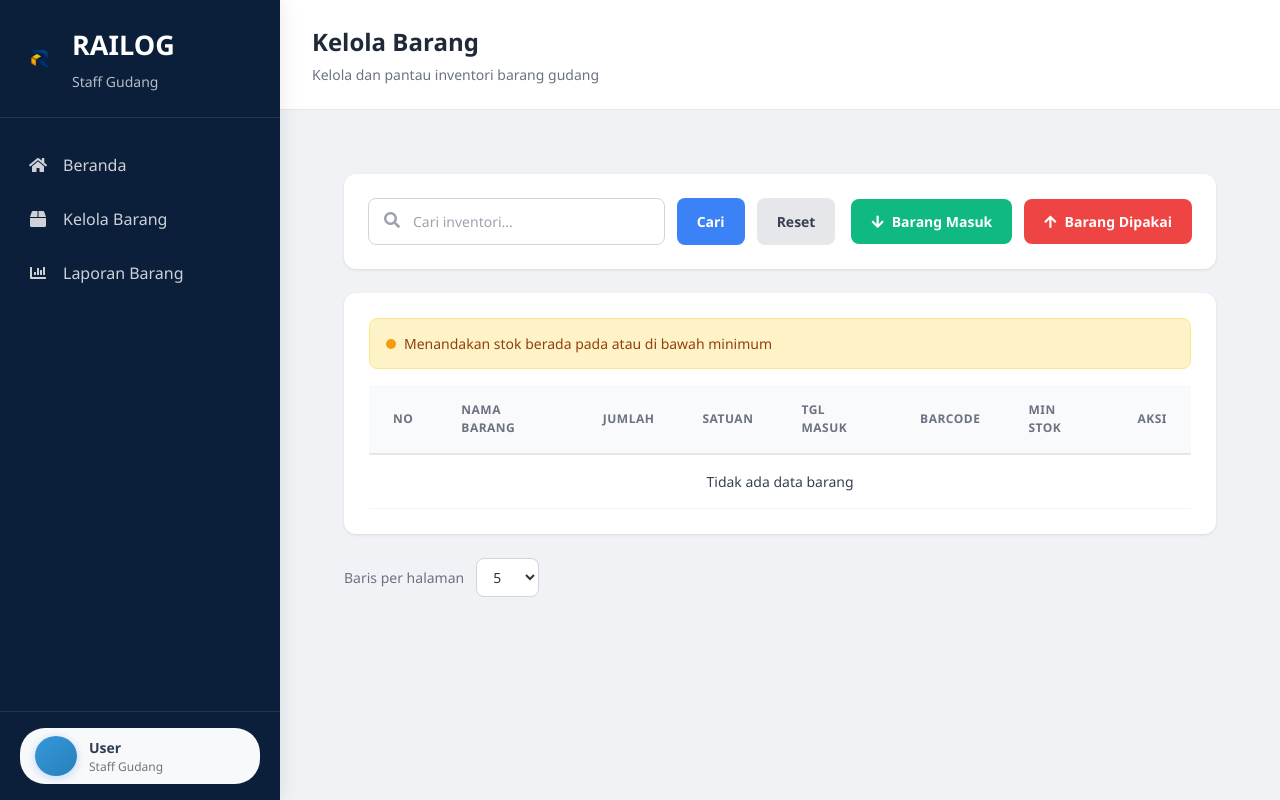
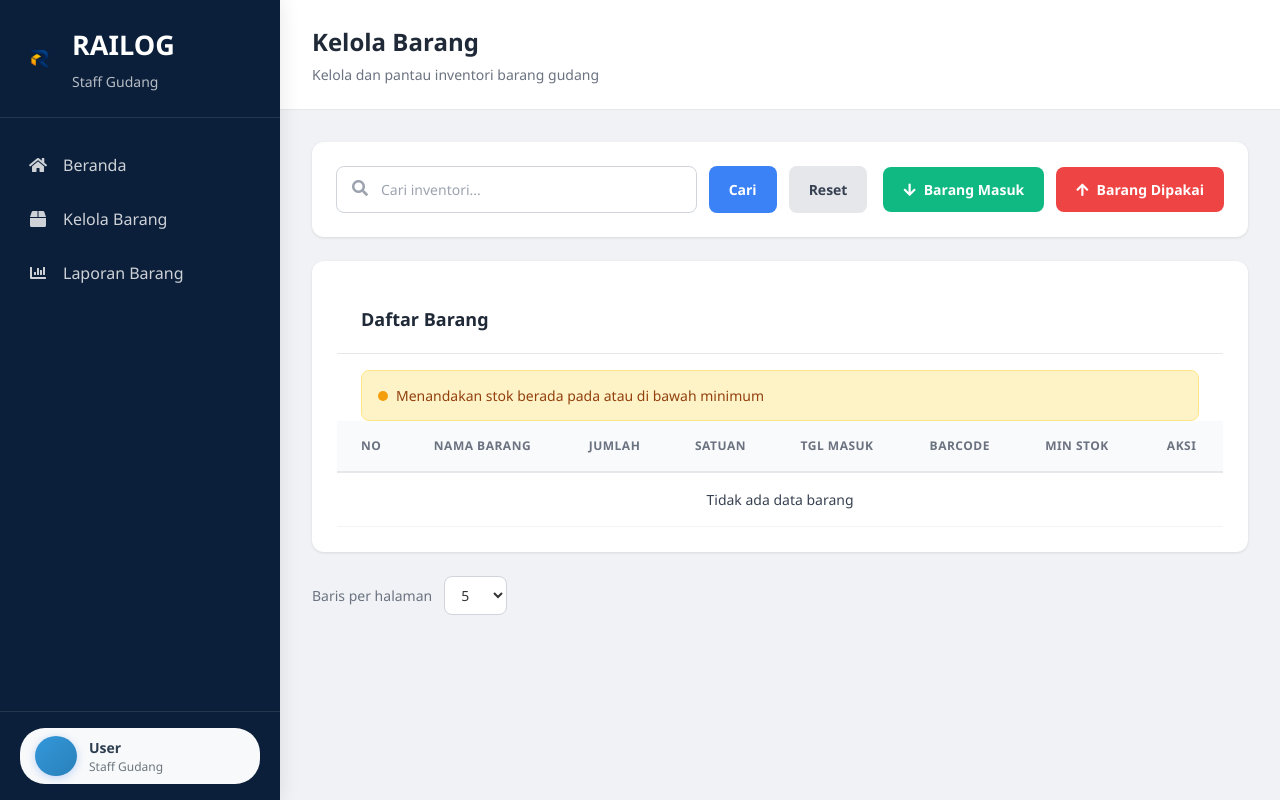
Before and after one commit to ProtoCyper/RAILOG, a CodeIgniter 4 app: the page made by app/Views/user/kelola_barang.php in a window 1280 px wide. Run offline with PHP 8.4 and a stand-in for CodeIgniter, Linux system fonts and the light colour scheme; the template is opened without the code that fills it, so the values that code supplies are empty; some libraries are stand-ins or nearby versions.

Commit message:
style: Merubah struktur/layout page wrapper dan page header pada kelola barang

```diff
--- a/app/Views/user/kelola_barang.php
+++ b/app/Views/user/kelola_barang.php
@@ -180,6 +180,22 @@
         border-radius: 12px;
         box-shadow: 0 1px 3px rgba(0, 0, 0, 0.1);
         overflow: hidden;
+        margin-bottom: 1.5rem;
+    }
+
+    .content-card-header {
+        padding: 1.25rem 1.5rem;
+        border-bottom: 1px solid #e5e7eb;
+        display: flex;
+        justify-content: space-between;
+        align-items: center;
+    }
+
+    .content-card-title {
+        font-size: 1.125rem;
+        font-weight: 700;
+        color: #1f2937;
+        margin: 0;
     }
 
     .data-table-wrapper {
@@ -200,10 +216,11 @@
         padding: 1rem 1.5rem;
         text-align: left;
         font-size: 0.75rem;
-        font-weight: 600;
+        font-weight: 700;
         color: #6b7280;
         text-transform: uppercase;
         letter-spacing: 0.5px;
+        white-space: nowrap;
     }
 
     .data-table th.text-center {
@@ -215,6 +232,7 @@
         border-bottom: 1px solid #f3f4f6;
         color: #374151;
         font-size: 0.875rem;
+        vertical-align: middle;
     }
 
     .data-table tbody tr:hover {
@@ -315,7 +333,6 @@
     </div>
 
     <div class="page-content">
-    <div class="page-content">
         <!-- Flash Messages -->
         <?php if (session()->getFlashdata('error')): ?>
             <div class="alert-info" style="background: #fee2e2; border-color: #fecaca;">
@@ -358,7 +375,10 @@
 
         <!-- Table Card -->
         <div class="content-card">
-            <div class="alert-info">
+            <div class="content-card-header">
+                <h3 class="content-card-title">Daftar Barang</h3>
+            </div>
+            <div class="alert-info" style="margin: 1rem 1.5rem 0 1.5rem;">
                 <div class="alert-dot"></div>
                 <span class="alert-text">Menandakan stok berada pada atau di bawah minimum</span>
             </div>
```
Also changed, not shown: public/uploads/gambar_barang/1787588358_d8ab7958102bdc238cd5.jpeg (added), public/uploads/surat_jalan/1787588358_6f28566179c1be6b7591.jpeg (added).
